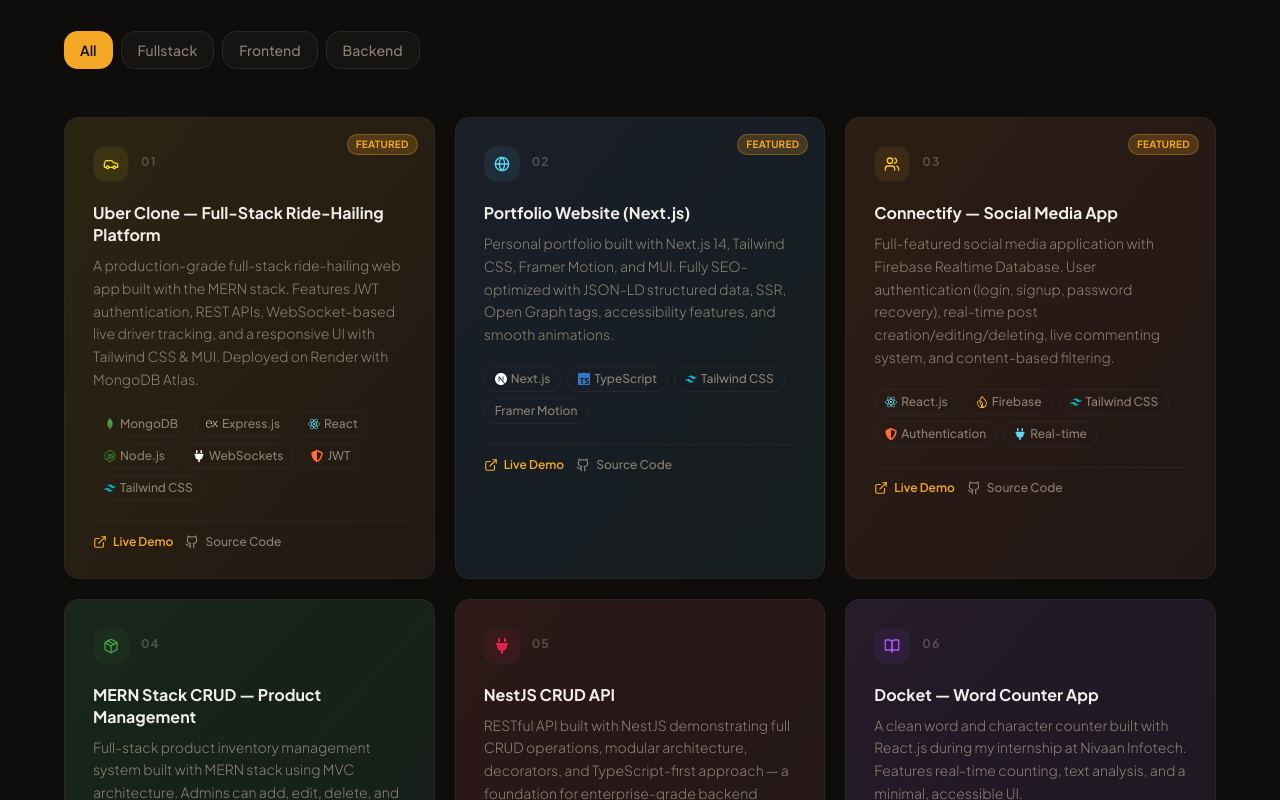
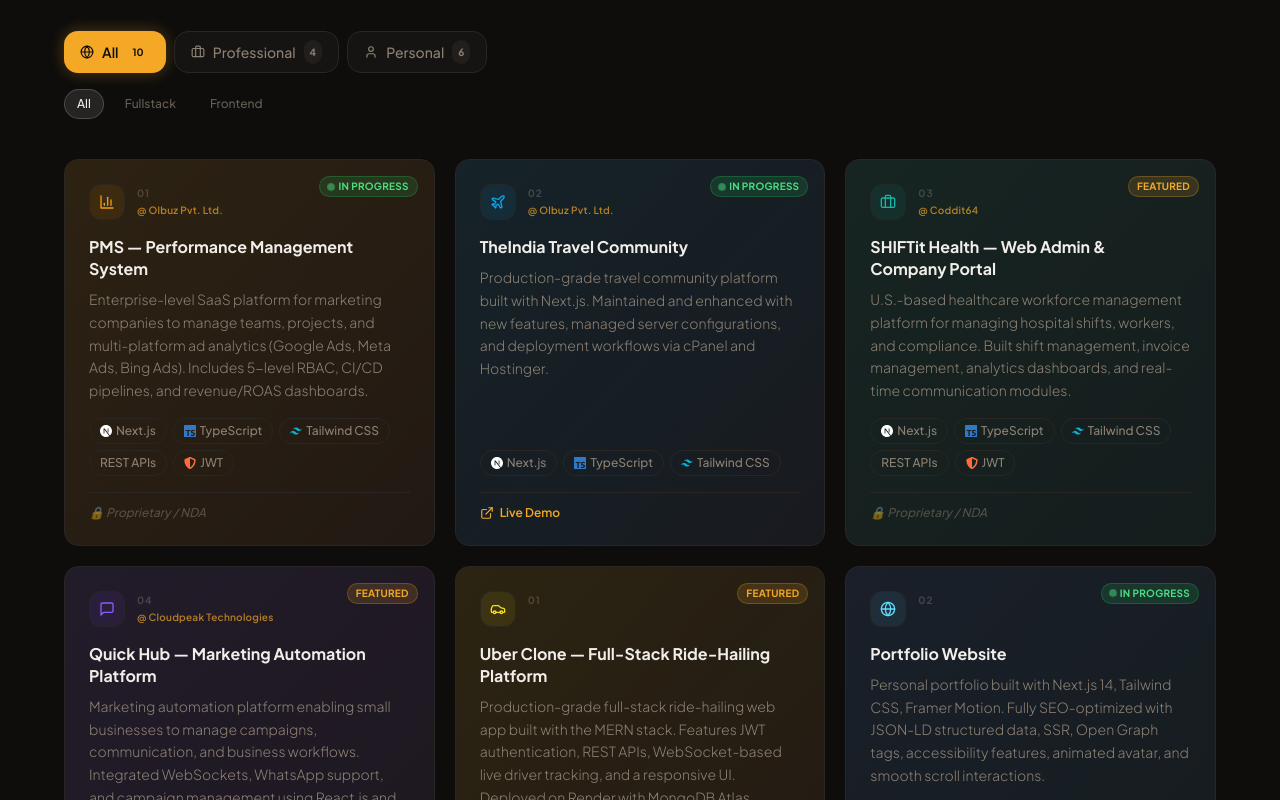
Before and after one commit to ViratSathavara/virat-portfolio, a Next.js app: page / in a window 1280 px wide. Shown: the part 5120-5920 px from the top of the page. Built offline with nearby package versions, Linux system fonts and the light colour scheme.

Commit message:
changes added for project department create.

```diff
--- a/src/components/Projects.tsx
+++ b/src/components/Projects.tsx
@@ -13,36 +13,44 @@
   SiJavascript,
   SiExpress,
   SiNestjs,
+  SiGraphql,
 } from "react-icons/si";
 import { FaPlug, FaShieldAlt } from "react-icons/fa";
-import { Car, Users, Globe, Package, BookOpen, Gamepad2, ExternalLink, Github } from "lucide-react";
+import {
+  Car, Users, Globe, Package, BookOpen, Gamepad2,
+  ExternalLink, Github, Briefcase, User, BarChart3,
+  MessageSquare, Plane,
+} from "lucide-react";
 
 const techIconMap: Record<string, { Icon: React.ElementType; color: string }> = {
-  "MongoDB": { Icon: SiMongodb, color: "#47A248" },
-  "Express.js": { Icon: SiExpress, color: "#ffffff" },
-  "React": { Icon: SiReact, color: "#61DAFB" },
-  "React.js": { Icon: SiReact, color: "#61DAFB" },
-  "Node.js": { Icon: SiNodedotjs, color: "#339933" },
-  "WebSockets": { Icon: FaPlug, color: "#ffffff" },
-  "Firebase": { Icon: SiFirebase, color: "#FFCA28" },
-  "Tailwind CSS": { Icon: SiTailwindcss, color: "#06B6D4" },
-  "Next.js": { Icon: SiNextdotjs, color: "#ffffff" },
-  "TypeScript": { Icon: SiTypescript, color: "#3178C6" },
-  "JWT": { Icon: FaShieldAlt, color: "#FF6C37" },
-  "JavaScript": { Icon: SiJavascript, color: "#F7DF1E" },
-  "NestJS": { Icon: SiNestjs, color: "#E0234E" },
-  "Authentication": { Icon: FaShieldAlt, color: "#FF6C37" },
-  "Real-time": { Icon: FaPlug, color: "#61DAFB" },
+  "MongoDB":        { Icon: SiMongodb,    color: "#47A248" },
+  "Express.js":     { Icon: SiExpress,    color: "#ffffff" },
+  "React":          { Icon: SiReact,      color: "#61DAFB" },
+  "React.js":       { Icon: SiReact,      color: "#61DAFB" },
+  "Node.js":        { Icon: SiNodedotjs,  color: "#339933" },
+  "WebSockets":     { Icon: FaPlug,       color: "#ffffff" },
+  "Firebase":       { Icon: SiFirebase,   color: "#FFCA28" },
+  "Tailwind CSS":   { Icon: SiTailwindcss,color: "#06B6D4" },
+  "Next.js":        { Icon: SiNextdotjs,  color: "#ffffff" },
+  "TypeScript":     { Icon: SiTypescript, color: "#3178C6" },
+  "JWT":            { Icon: FaShieldAlt,  color: "#FF6C37" },
+  "JavaScript":     { Icon: SiJavascript, color: "#F7DF1E" },
+  "NestJS":         { Icon: SiNestjs,     color: "#E0234E" },
+  "GraphQL":        { Icon: SiGraphql,    color: "#E10098" },
+  "Authentication": { Icon: FaShieldAlt,  color: "#FF6C37" },
+  "Real-time":      { Icon: FaPlug,       color: "#61DAFB" },
 };
 
 type Project = {
   id: number;
   title: string;
-  shortDesc: string;
   description: string;
   tags: string[];
   featured: boolean;
-  category: string;
+  techType: string;          // sub-filter: fullstack | frontend | backend
+  projectType: "professional" | "personal";
+  activelyWorking: boolean;  // shows "In Progress" badge
+  company?: string;          // shown on professional cards
   liveLink: string | null;
   sourceCode: string | null;
   Icon: React.ElementType;
@@ -51,16 +59,94 @@
   num: string;
 };
 
-const projects: Project[] = [
+/* ─── PROFESSIONAL PROJECTS ─────────────────────────────────────── */
+const professionalProjects: Project[] = [
   {
-    id: 1,
+    id: 101,
+    title: "PMS — Performance Management System",
+    description:
+      "Enterprise-level SaaS platform for marketing companies to manage teams, projects, and multi-platform ad analytics (Google Ads, Meta Ads, Bing Ads). Includes 5-level RBAC, CI/CD pipelines, and revenue/ROAS dashboards.",
+    tags: ["Next.js", "TypeScript", "Tailwind CSS", "REST APIs", "JWT"],
+    featured: true,
+    techType: "fullstack",
+    projectType: "professional",
+    activelyWorking: true,
+    company: "Olbuz Pvt. Ltd.",
+    liveLink: null,
+    sourceCode: null,
+    Icon: BarChart3,
+    gradient: "from-amber-500/10 to-orange-500/5",
+    accent: "#F59E0B",
+    num: "01",
+  },
+  {
+    id: 102,
+    title: "TheIndia Travel Community",
+    description:
+      "Production-grade travel community platform built with Next.js. Maintained and enhanced with new features, managed server configurations, and deployment workflows via cPanel and Hostinger.",
+    tags: ["Next.js", "TypeScript", "Tailwind CSS"],
+    featured: false,
+    techType: "frontend",
+    projectType: "professional",
+    activelyWorking: true,
+    company: "Olbuz Pvt. Ltd.",
+    liveLink: "https://theindia.travel",
+    sourceCode: null,
+    Icon: Plane,
+    gradient: "from-sky-500/10 to-blue-500/5",
+    accent: "#0EA5E9",
+    num: "02",
+  },
+  {
+    id: 103,
+    title: "SHIFTit Health — Web Admin & Company Portal",
+    description:
+      "U.S.-based healthcare workforce management platform for managing hospital shifts, workers, and compliance. Built shift management, invoice management, analytics dashboards, and real-time communication modules.",
+    tags: ["Next.js", "TypeScript", "Tailwind CSS", "REST APIs", "JWT"],
+    featured: true,
+    techType: "fullstack",
+    projectType: "professional",
+    activelyWorking: false,
+    company: "Coddit64",
+    liveLink: null,
+    sourceCode: null,
+    Icon: Briefcase,
+    gradient: "from-teal-500/10 to-cyan-500/5",
+    accent: "#14B8A6",
+    num: "03",
+  },
+  {
+    id: 104,
+    title: "Quick Hub — Marketing Automation Platform",
+    description:
+      "Marketing automation platform enabling small businesses to manage campaigns, communication, and business workflows. Integrated WebSockets, WhatsApp support, and campaign management using React.js and NestJS.",
+    tags: ["React.js", "NestJS", "GraphQL", "WebSockets", "Tailwind CSS"],
+    featured: true,
+    techType: "fullstack",
+    projectType: "professional",
+    activelyWorking: false,
+    company: "Cloudpeak Technologies",
+    liveLink: null,
+    sourceCode: null,
+    Icon: MessageSquare,
+    gradient: "from-violet-500/10 to-purple-500/5",
+    accent: "#8B5CF6",
+    num: "04",
+  },
+];
+
+/* ─── PERSONAL PROJECTS ──────────────────────────────────────────── */
+const personalProjects: Project[] = [
+  {
+    id: 201,
     title: "Uber Clone — Full-Stack Ride-Hailing Platform",
-    shortDesc: "Production-grade MERN stack ride-hailing app with real-time tracking.",
     description:
-      "A production-grade full-stack ride-hailing web app built with the MERN stack. Features JWT authentication, REST APIs, WebSocket-based live driver tracking, and a responsive UI with Tailwind CSS & MUI. Deployed on Render with MongoDB Atlas.",
+      "Production-grade full-stack ride-hailing web app built with the MERN stack. Features JWT authentication, REST APIs, WebSocket-based live driver tracking, and a responsive UI. Deployed on Render with MongoDB Atlas.",
     tags: ["MongoDB", "Express.js", "React", "Node.js", "WebSockets", "JWT", "Tailwind CSS"],
     featured: true,
-    category: "fullstack",
+    techType: "fullstack",
+    projectType: "personal",
+    activelyWorking: false,
     liveLink: "https://uber-clone-6qea.onrender.com",
     sourceCode: "https://github.com/ViratSathavara/Uber_Clone",
     Icon: Car,
@@ -69,14 +155,15 @@
     num: "01",
   },
   {
-    id: 2,
-    title: "Portfolio Website (Next.js)",
-    shortDesc: "SEO-optimized portfolio built with Next.js, Tailwind CSS & Framer Motion.",
+    id: 202,
+    title: "Portfolio Website",
     description:
-      "Personal portfolio built with Next.js 14, Tailwind CSS, Framer Motion, and MUI. Fully SEO-optimized with JSON-LD structured data, SSR, Open Graph tags, accessibility features, and smooth animations.",
-    tags: ["Next.js", "TypeScript", "Tailwind CSS", "Framer Motion"],
+      "Personal portfolio built with Next.js 14, Tailwind CSS, Framer Motion. Fully SEO-optimized with JSON-LD structured data, SSR, Open Graph tags, accessibility features, animated avatar, and smooth scroll interactions.",
+    tags: ["Next.js", "TypeScript", "Tailwind CSS"],
     featured: true,
-    category: "frontend",
+    techType: "frontend",
+    projectType: "personal",
+    activelyWorking: true,
     liveLink: "https://virat-sathavara.netlify.app/",
     sourceCode: "https://github.com/ViratSathavara/Virat-Portffolio",
     Icon: Globe,
@@ -85,14 +172,15 @@
     num: "02",
   },
   {
-    id: 3,
+    id: 203,
     title: "Connectify — Social Media App",
-    shortDesc: "Real-time social media app with Firebase authentication and live posts.",
     description:
       "Full-featured social media application with Firebase Realtime Database. User authentication (login, signup, password recovery), real-time post creation/editing/deleting, live commenting system, and content-based filtering.",
     tags: ["React.js", "Firebase", "Tailwind CSS", "Authentication", "Real-time"],
     featured: true,
-    category: "fullstack",
+    techType: "fullstack",
+    projectType: "personal",
+    activelyWorking: false,
     liveLink: "https://connectify-social-media-app.netlify.app/",
     sourceCode: "https://github.com/ViratSathavara/Connectify-social-media-app",
     Icon: Users,
@@ -101,14 +189,15 @@
     num: "03",
   },
   {
-    id: 4,
+    id: 204,
     title: "MERN Stack CRUD — Product Management",
-    shortDesc: "Product inventory management system with MVC architecture.",
     description:
       "Full-stack product inventory management system built with MERN stack using MVC architecture. Admins can add, edit, delete, and track products in real-time with seamless MongoDB database synchronization.",
     tags: ["MongoDB", "Express.js", "React", "Node.js"],
     featured: false,
-    category: "fullstack",
+    techType: "fullstack",
+    projectType: "personal",
+    activelyWorking: false,
     liveLink: null,
     sourceCode: "https://github.com/ViratSathavara/MernStack_with_MVC_Pattern",
     Icon: Package,
@@ -117,57 +206,56 @@
     num: "04",
   },
   {
-    id: 5,
-    title: "NestJS CRUD API",
-    shortDesc: "RESTful API with NestJS demonstrating modular architecture.",
-    description:
-      "RESTful API built with NestJS demonstrating full CRUD operations, modular architecture, decorators, and TypeScript-first approach — a foundation for enterprise-grade backend development.",
-    tags: ["NestJS", "TypeScript", "Node.js"],
-    featured: false,
-    category: "backend",
-    liveLink: null,
-    sourceCode: "https://github.com/ViratSathavara/Nestjs-example-project",
-    Icon: FaPlug,
-    gradient: "from-red-500/10 to-rose-500/5",
-    accent: "#E0234E",
-    num: "05",
-  },
-  {
-    id: 6,
+    id: 205,
     title: "Docket — Word Counter App",
-    shortDesc: "Clean word & character counter built during Nivaan Infotech internship.",
     description:
       "A clean word and character counter built with React.js during my internship at Nivaan Infotech. Features real-time counting, text analysis, and a minimal, accessible UI.",
     tags: ["React.js", "JavaScript"],
     featured: false,
-    category: "frontend",
+    techType: "frontend",
+    projectType: "personal",
+    activelyWorking: false,
     liveLink: "https://docket-word-character-counter.netlify.app/",
     sourceCode: "https://github.com/ViratSathavara/Docket",
     Icon: BookOpen,
     gradient: "from-purple-500/10 to-violet-500/5",
     accent: "#A855F7",
-    num: "06",
+    num: "05",
   },
   {
-    id: 7,
+    id: 206,
     title: "Fruit Crush Game",
-    shortDesc: "Browser match-3 game with jQuery and DOM manipulation.",
     description:
-      "An interactive browser game built with JavaScript and jQuery featuring match-3 mechanics, score tracking, and smooth animations. Built to sharpen DOM manipulation and event handling skills.",
+      "An interactive browser match-3 game built with JavaScript and jQuery featuring score tracking and smooth animations. Built to sharpen DOM manipulation and event handling skills.",
     tags: ["JavaScript"],
     featured: false,
-    category: "frontend",
+    techType: "frontend",
+    projectType: "personal",
+    activelyWorking: false,
     liveLink: "https://fruit-crush-game.netlify.app/",
     sourceCode: "https://github.com/ViratSathavara",
     Icon: Gamepad2,
     gradient: "from-pink-500/10 to-rose-500/5",
     accent: "#EC4899",
-    num: "07",
+    num: "06",
   },
 ];
 
-const categories = ["all", "fullstack", "frontend", "backend"];
+const allProjects = [...professionalProjects, ...personalProjects];
 
+/* ─── TAB / FILTER CONFIG ────────────────────────────────────────── */
+type MainTab = "all" | "professional" | "personal";
+
+const mainTabs: { id: MainTab; label: string; icon: React.ElementType }[] = [
+  { id: "all",          label: "All",          icon: Globe     },
+  { id: "professional", label: "Professional", icon: Briefcase },
+  { id: "personal",     label: "Personal",     icon: User      },
+];
+
+const subFilters = ["all", "fullstack", "frontend", "backend"] as const;
+type SubFilter = typeof subFilters[number];
+
+/* ─── PROJECT CARD ───────────────────────────────────────────────── */
 function ProjectCard({ project, index }: { project: Project; index: number }) {
   const ref = useRef<HTMLDivElement>(null);
   const inView = useInView(ref, { once: true, margin: "-60px" });
@@ -185,11 +273,12 @@
       ref={ref}
       initial={{ opacity: 0, y: 40, scale: 0.96 }}
       animate={inView ? { opacity: 1, y: 0, scale: 1 } : {}}
-      transition={{ duration: 0.6, delay: index * 0.08, ease: [0.16, 1, 0.3, 1] }}
+      transition={{ duration: 0.6, delay: index * 0.07, ease: [0.16, 1, 0.3, 1] }}
       onMouseMove={onMouseMove}
       onMouseLeave={onMouseLeave}
-      className={`relative group bg-gradient-to-br ${project.gradient} bg-card border border-border rounded-[var(--radius)] p-7 overflow-hidden transition-all duration-300 hover:border-border/60`}
+      className={`relative group bg-gradient-to-br ${project.gradient} bg-card border border-border rounded-[var(--radius)] p-6 overflow-hidden transition-all duration-300 hover:border-border/60 flex flex-col`}
     >
+      {/* Mouse spotlight */}
       <div
         className="pointer-events-none absolute inset-0 transition-opacity duration-300 rounded-[var(--radius)]"
         style={{
@@ -198,13 +287,27 @@
         }}
       />
 
-      {project.featured && (
-        <span className="absolute top-4 right-4 text-[10px] font-bold px-2 py-0.5 rounded-full bg-primary/20 text-primary border border-primary/30 uppercase tracking-wide">
-          Featured
-        </span>
-      )}
+      {/* Top badges row */}
+      <div className="absolute top-4 right-4 flex items-center gap-1.5 flex-wrap justify-end max-w-[55%]">
+        {project.activelyWorking && (
+          <span className="flex items-center gap-1 text-[10px] font-bold px-2 py-0.5 rounded-full bg-green-500/15 text-green-400 border border-green-500/25 uppercase tracking-wide whitespace-nowrap">
+            <motion.span
+              className="w-1.5 h-1.5 rounded-full bg-green-400 shrink-0"
+              animate={{ opacity: [1, 0.3, 1], scale: [1, 1.4, 1] }}
+              transition={{ duration: 1.6, repeat: Infinity, ease: "easeInOut" }}
+            />
+            In Progress
+          </span>
+        )}
+        {project.featured && !project.activelyWorking && (
+          <span className="text-[10px] font-bold px-2 py-0.5 rounded-full bg-primary/15 text-primary border border-primary/25 uppercase tracking-wide whitespace-nowrap">
+            Featured
+          </span>
+        )}
+      </div>
 
-      <div className="flex items-start gap-3 mb-5">
+      {/* Icon + number */}
+      <div className="flex items-start gap-3 mb-4">
         <motion.div
           className="w-9 h-9 rounded-xl flex items-center justify-center border border-border/80 shrink-0"
           style={{ background: `${project.accent}15` }}
@@ -213,21 +316,32 @@
         >
           <project.Icon className="w-4 h-4" style={{ color: project.accent }} />
         </motion.div>
-        <span className="text-xs font-bold text-muted/50 tracking-widest mt-2">{project.num}</span>
+        <div className="flex flex-col gap-0.5 mt-0.5">
+          <span className="text-[10px] font-bold text-muted/40 tracking-widest">{project.num}</span>
+          {project.company && (
+            <span className="text-[10px] font-semibold text-primary/70 tracking-wide">
+              @ {project.company}
+            </span>
+          )}
+        </div>
       </div>
 
-      <h3 className="text-base font-bold text-foreground mb-2 group-hover:text-primary transition-colors duration-200 leading-snug">
+      {/* Title + description */}
+      <h3 className="text-base font-bold text-foreground mb-2 group-hover:text-primary transition-colors duration-200 leading-snug pr-2">
         {project.title}
       </h3>
-      <p className="text-sm text-muted leading-relaxed mb-5 font-light">{project.description}</p>
+      <p className="text-sm text-muted leading-relaxed mb-4 font-light flex-1">
+        {project.description}
+      </p>
 
-      <div className="flex flex-wrap gap-1.5 mb-5">
+      {/* Tech tags */}
+      <div className="flex flex-wrap gap-1.5 mb-4">
         {project.tags.map((tech) => {
           const techData = techIconMap[tech];
           return (
             <motion.span
               key={tech}
-              className="inline-flex items-center gap-1 px-2.5 py-1 border border-border text-xs font-medium text-muted rounded-full transition-all duration-200"
+              className="inline-flex items-center gap-1 px-2.5 py-1 border border-border text-xs font-medium text-muted rounded-full"
               whileHover={{ scale: 1.05 }}
             >
               {techData && (
@@ -239,8 +353,9 @@
         })}
       </div>
 
+      {/* Footer links */}
       <div className="flex items-center gap-3 pt-3 border-t border-border">
-        {project.liveLink && (
+        {project.liveLink ? (
           <a
             href={project.liveLink}
             target="_blank"
@@ -250,6 +365,13 @@
             <ExternalLink className="w-3.5 h-3.5" />
             Live Demo
           </a>
+        ) : (
+          /* NDA / private codebase indicator for professional projects */
+          project.projectType === "professional" && (
+            <span className="text-xs text-muted/50 font-medium italic">
+              🔒 Proprietary / NDA
+            </span>
+          )
         )}
         {project.sourceCode && (
           <a
@@ -267,14 +389,33 @@
   );
 }
 
+/* ─── MAIN EXPORT ────────────────────────────────────────────────── */
 export function Projects() {
   const headerRef = useRef(null);
   const headerInView = useInView(headerRef, { once: true, margin: "-80px" });
-  const [activeCategory, setActiveCategory] = useState("all");
 
-  const filtered = activeCategory === "all"
-    ? projects
-    : projects.filter((p) => p.category === activeCategory);
+  const [mainTab, setMainTab]     = useState<MainTab>("all");
+  const [subFilter, setSubFilter] = useState<SubFilter>("all");
+
+  // Reset sub-filter when switching main tab
+  const handleMainTab = (tab: MainTab) => {
+    setMainTab(tab);
+    setSubFilter("all");
+  };
+
+  const basePool =
+    mainTab === "professional" ? professionalProjects :
+    mainTab === "personal"     ? personalProjects :
+    allProjects;
+
+  const filtered = subFilter === "all"
+    ? basePool
+    : basePool.filter((p) => p.techType === subFilter);
+
+  // Only show sub-filters that have projects in the current pool
+  const availableSubFilters = subFilters.filter(
+    (f) => f === "all" || basePool.some((p) => p.techType === f)
+  );
 
   return (
     <section id="projects" className="py-16 md:py-32 px-6 relative overflow-hidden">
@@ -315,50 +456,96 @@
             What I&apos;ve built.
           </motion.h2>
 
-          {/* Category Filter */}
+          {/* ── Main tabs: All / Professional / Personal ── */}
           <motion.div
             initial={{ opacity: 0, y: 16 }}
             animate={headerInView ? { opacity: 1, y: 0 } : {}}
-            transition={{ duration: 0.5, delay: 0.2 }}
-            className="flex flex-wrap gap-2 mb-12"
+            transition={{ duration: 0.5, delay: 0.18 }}
+            className="flex flex-wrap gap-2 mb-4"
           >
-            {categories.map((cat) => (
+            {mainTabs.map((tab) => {
+              const TabIcon = tab.icon;
+              const isActive = mainTab === tab.id;
+              return (
+                <button
+                  key={tab.id}
+                  onClick={() => handleMainTab(tab.id)}
+                  className={`inline-flex items-center gap-2 px-4 py-2 rounded-[var(--radius)] text-sm font-medium transition-all duration-200 ${
+                    isActive
+                      ? "bg-primary text-[hsl(24_8%_5%)] font-semibold shadow-[0_0_16px_hsl(38_90%_55%_/_0.3)]"
+                      : "bg-card border border-border text-muted hover:border-primary/40 hover:text-foreground"
+                  }`}
+                >
+                  <TabIcon className="w-3.5 h-3.5" />
+                  {tab.label}
+                  <span
+                    className={`text-[10px] font-bold px-1.5 py-0.5 rounded-full ${
+                      isActive
+                        ? "bg-[hsl(24_8%_5%)/30] text-[hsl(24_8%_5%)]"
+                        : "bg-secondary text-muted"
+                    }`}
+                  >
+                    {tab.id === "all"          ? allProjects.length :
+                     tab.id === "professional" ? professionalProjects.length :
+                     personalProjects.length}
+                  </span>
+                </button>
+              );
+            })}
+          </motion.div>
+
+          {/* ── Sub-filters: All / Fullstack / Frontend / Backend ── */}
+          <motion.div
+            initial={{ opacity: 0, y: 12 }}
+            animate={headerInView ? { opacity: 1, y: 0 } : {}}
+            transition={{ duration: 0.5, delay: 0.26 }}
+            className="flex flex-wrap gap-2 mb-10"
+          >
+            {availableSubFilters.map((f) => (
               <button
-                key={cat}
-                onClick={() => setActiveCategory(cat)}
-                className={`px-4 py-2 rounded-[var(--radius)] text-sm font-medium transition-all duration-200 capitalize ${
-                  activeCategory === cat
-                    ? "bg-primary text-[hsl(24_8%_5%)] font-semibold"
-                    : "bg-card border border-border text-muted hover:border-primary/40 hover:text-foreground"
+                key={f}
+                onClick={() => setSubFilter(f)}
+                className={`px-3 py-1.5 rounded-full text-xs font-medium capitalize transition-all duration-200 ${
+                  subFilter === f
+                    ? "bg-foreground/10 text-foreground border border-foreground/20"
+                    : "text-muted/70 hover:text-muted border border-transparent hover:border-border"
                 }`}
               >
-                {cat}
+                {f}
               </button>
             ))}
           </motion.div>
         </div>
 
+        {/* ── Cards grid ── */}
         <AnimatePresence mode="wait">
           <motion.div
-            key={activeCategory}
+            key={`${mainTab}-${subFilter}`}
             initial={{ opacity: 0, y: 16 }}
             animate={{ opacity: 1, y: 0 }}
             exit={{ opacity: 0, y: -8 }}
             transition={{ duration: 0.3 }}
             className="grid md:grid-cols-2 lg:grid-cols-3 gap-5"
           >
-            {filtered.map((project, i) => (
-              <ProjectCard key={project.id} project={project} index={i} />
-            ))}
+            {filtered.length > 0 ? (
+              filtered.map((project, i) => (
+                <ProjectCard key={project.id} project={project} index={i} />
+              ))
+            ) : (
+              <div className="col-span-full text-center py-16 text-muted">
+                No projects in this category yet.
+              </div>
+            )}
           </motion.div>
         </AnimatePresence>
 
+        {/* ── GitHub CTA ── */}
         <motion.div
           initial={{ opacity: 0 }}
           whileInView={{ opacity: 1 }}
           viewport={{ once: true }}
           transition={{ duration: 0.6, delay: 0.3 }}
-          className="text-center mt-12"
+          className="text-center mt-10 md:mt-12"
         >
           <a
             href="https://github.com/ViratSathavara"
```
Also changed, not shown: 1 other file (tests, documents, lock files or other folders).
